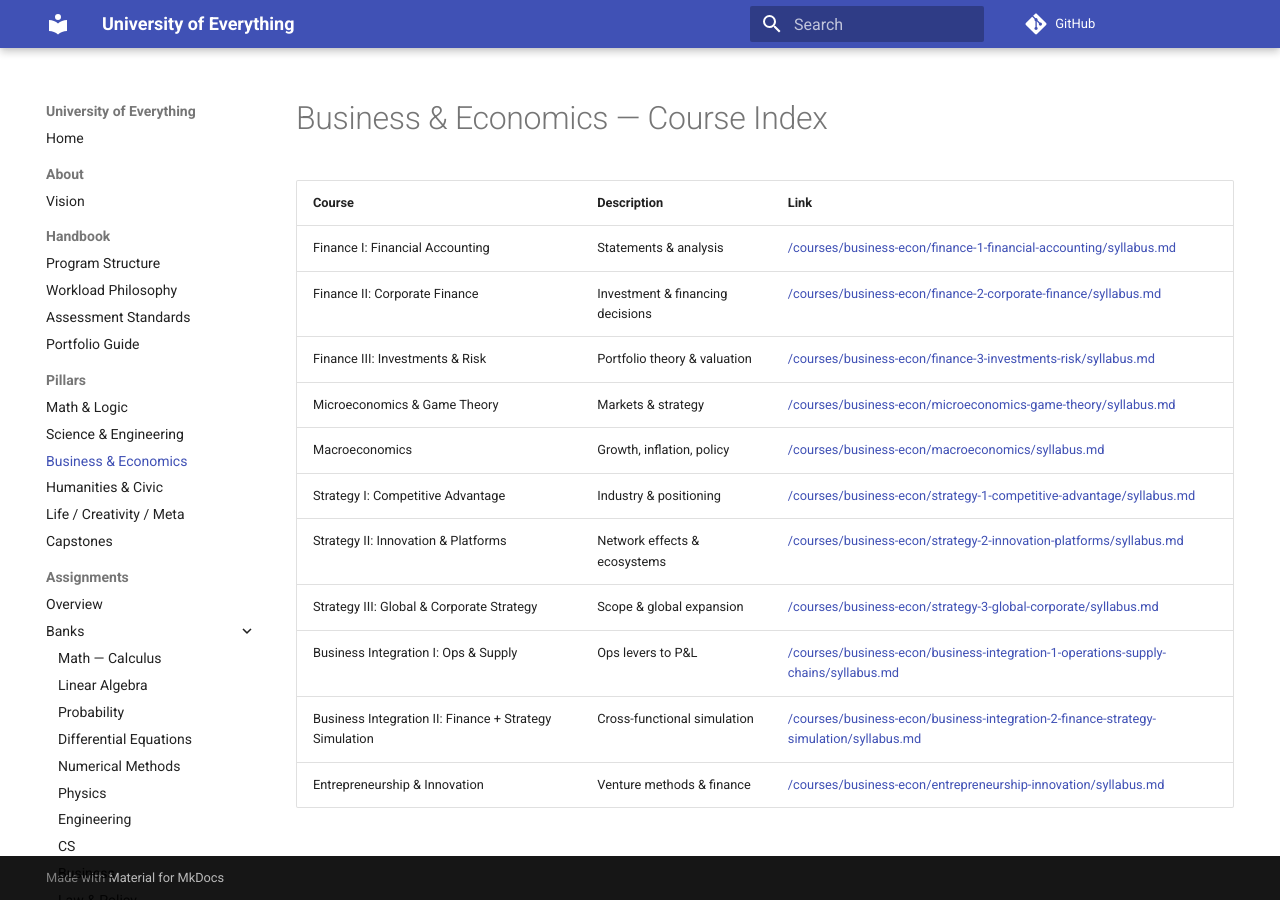
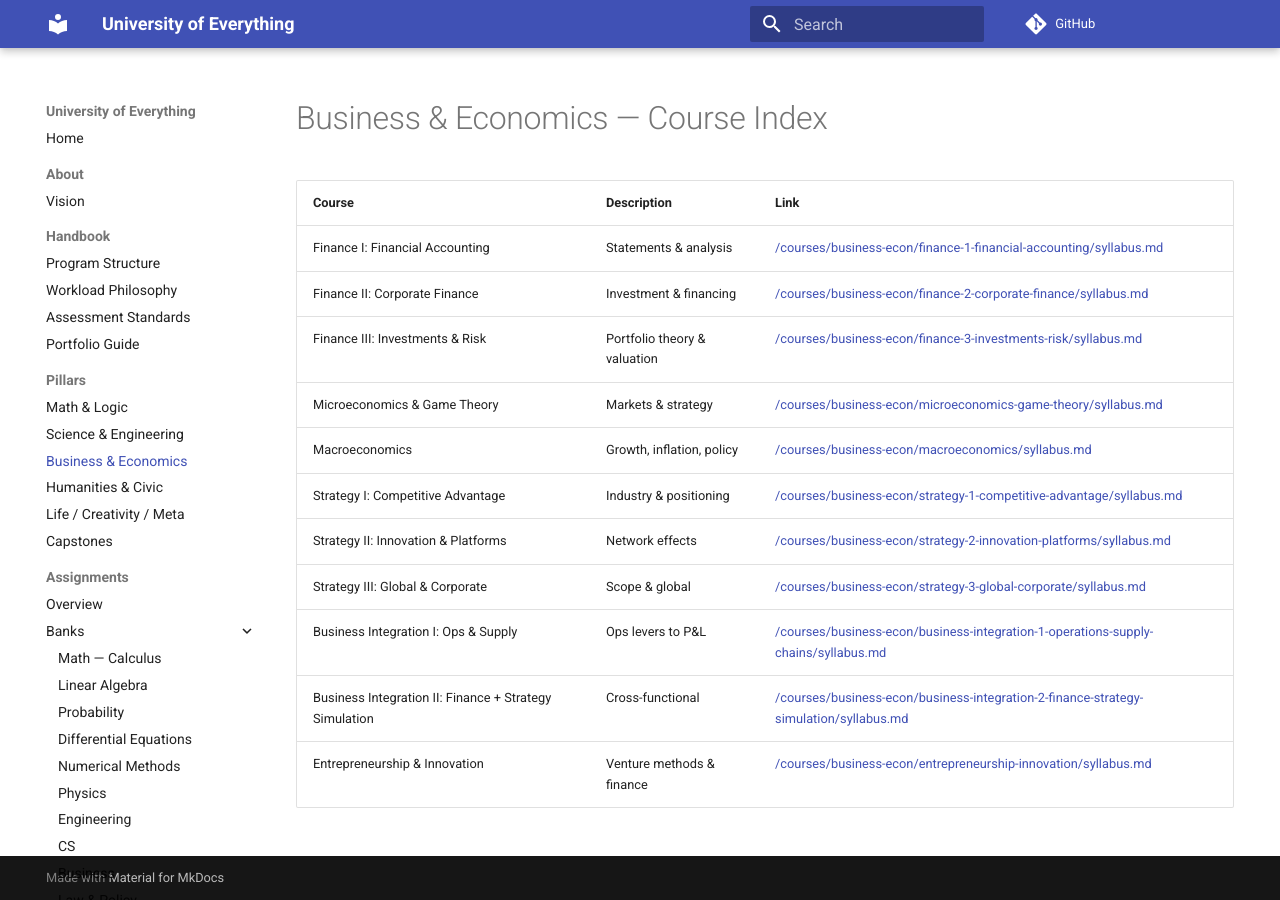
Before and after one commit to m4xbrg/university-of-everything, an MkDocs documentation site: the page built from docs/indexes/business-econ.md, in a window 1280 px wide. Built offline with MkDocs 1.6.1 and Material for MkDocs 9.7.7, drawn with Linux system fonts in a browser that asks for light colours; comment, search, counter and statistics services are not loaded.

Commit message:
Update business-econ.md

```diff
--- a/docs/indexes/business-econ.md
+++ b/docs/indexes/business-econ.md
@@ -3,13 +3,13 @@
 | Course | Description | Link |
 |---|---|---|
 | Finance I: Financial Accounting | Statements & analysis | [/courses/business-econ/finance-1-financial-accounting/syllabus.md](/courses/business-econ/finance-1-financial-accounting/syllabus.md) |
-| Finance II: Corporate Finance | Investment & financing decisions | [/courses/business-econ/finance-2-corporate-finance/syllabus.md](/courses/business-econ/finance-2-corporate-finance/syllabus.md) |
+| Finance II: Corporate Finance | Investment & financing | [/courses/business-econ/finance-2-corporate-finance/syllabus.md](/courses/business-econ/finance-2-corporate-finance/syllabus.md) |
 | Finance III: Investments & Risk | Portfolio theory & valuation | [/courses/business-econ/finance-3-investments-risk/syllabus.md](/courses/business-econ/finance-3-investments-risk/syllabus.md) |
 | Microeconomics & Game Theory | Markets & strategy | [/courses/business-econ/microeconomics-game-theory/syllabus.md](/courses/business-econ/microeconomics-game-theory/syllabus.md) |
 | Macroeconomics | Growth, inflation, policy | [/courses/business-econ/macroeconomics/syllabus.md](/courses/business-econ/macroeconomics/syllabus.md) |
 | Strategy I: Competitive Advantage | Industry & positioning | [/courses/business-econ/strategy-1-competitive-advantage/syllabus.md](/courses/business-econ/strategy-1-competitive-advantage/syllabus.md) |
-| Strategy II: Innovation & Platforms | Network effects & ecosystems | [/courses/business-econ/strategy-2-innovation-platforms/syllabus.md](/courses/business-econ/strategy-2-innovation-platforms/syllabus.md) |
-| Strategy III: Global & Corporate Strategy | Scope & global expansion | [/courses/business-econ/strategy-3-global-corporate/syllabus.md](/courses/business-econ/strategy-3-global-corporate/syllabus.md) |
+| Strategy II: Innovation & Platforms | Network effects | [/courses/business-econ/strategy-2-innovation-platforms/syllabus.md](/courses/business-econ/strategy-2-innovation-platforms/syllabus.md) |
+| Strategy III: Global & Corporate | Scope & global | [/courses/business-econ/strategy-3-global-corporate/syllabus.md](/courses/business-econ/strategy-3-global-corporate/syllabus.md) |
 | Business Integration I: Ops & Supply | Ops levers to P&L | [/courses/business-econ/business-integration-1-operations-supply-chains/syllabus.md](/courses/business-econ/business-integration-1-operations-supply-chains/syllabus.md) |
-| Business Integration II: Finance + Strategy Simulation | Cross-functional simulation | [/courses/business-econ/business-integration-2-finance-strategy-simulation/syllabus.md](/courses/business-econ/business-integration-2-finance-strategy-simulation/syllabus.md) |
+| Business Integration II: Finance + Strategy Simulation | Cross-functional | [/courses/business-econ/business-integration-2-finance-strategy-simulation/syllabus.md](/courses/business-econ/business-integration-2-finance-strategy-simulation/syllabus.md) |
 | Entrepreneurship & Innovation | Venture methods & finance | [/courses/business-econ/entrepreneurship-innovation/syllabus.md](/courses/business-econ/entrepreneurship-innovation/syllabus.md) |
```
